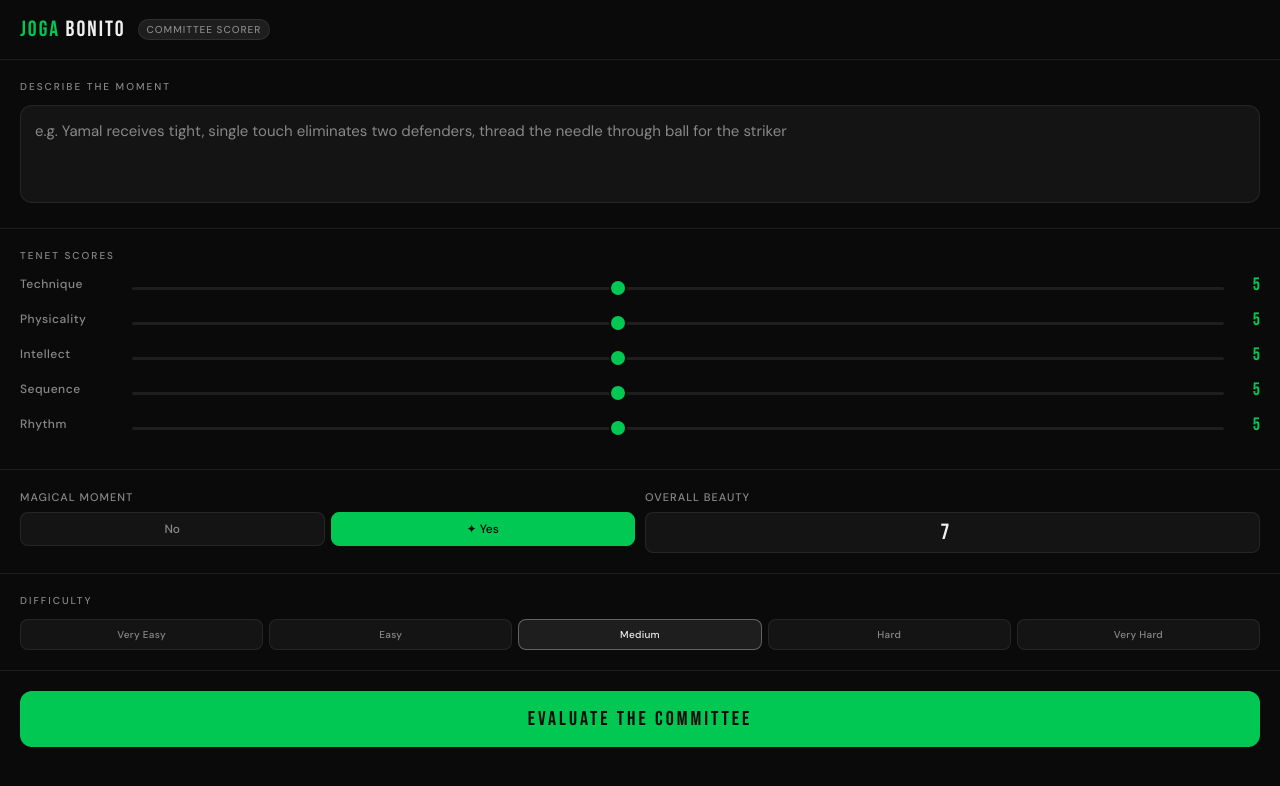
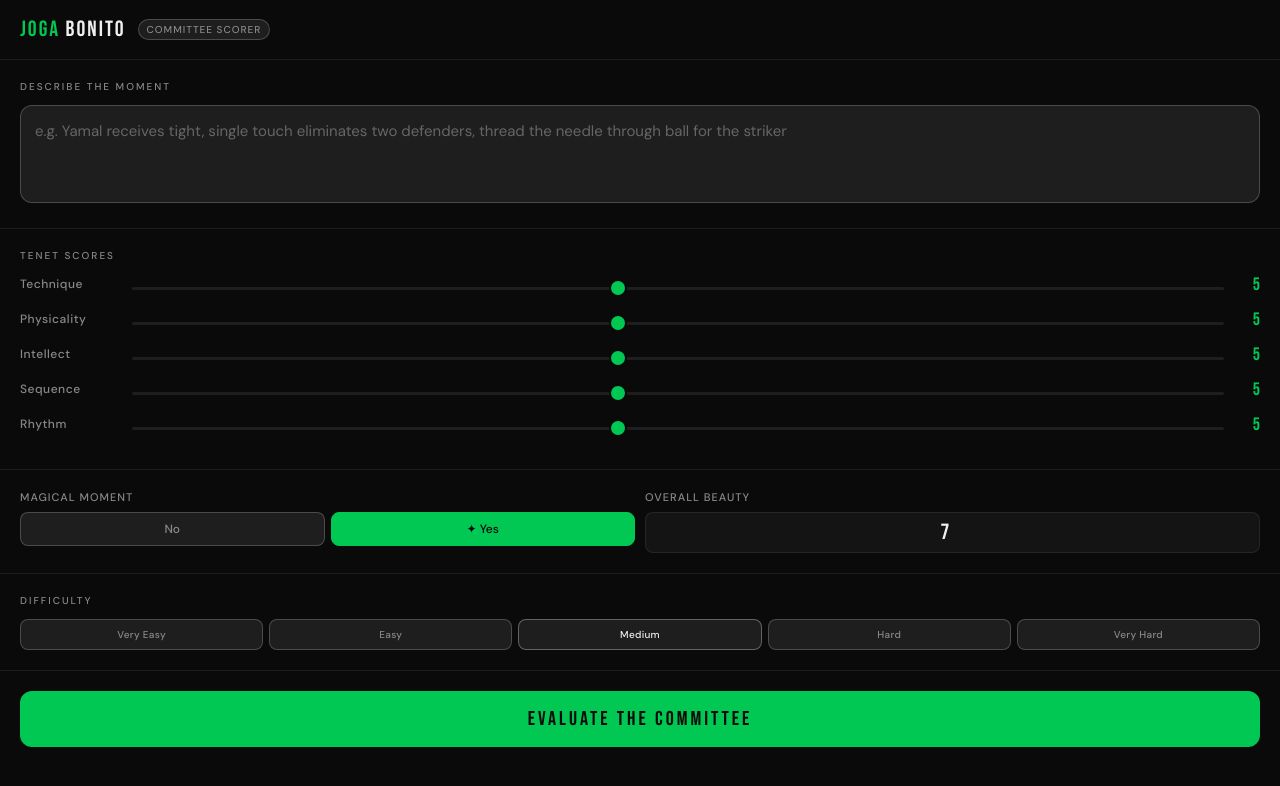
Before and after one commit to jpmarques11/JogaBonito_Personas, a plain HTML site: page index.html in a window 1280 px wide. Drawn offline with Linux system fonts and the light colour scheme.

Commit message:
Update index.html

```diff
--- a/index.html
+++ b/index.html
@@ -55,7 +55,7 @@
     font-size: 10px;
     font-weight: 500;
     background: var(--surface2);
-    border: 1px solid var(--border);
+    border: 1px solid rgba(255,255,255,0.2);
     color: var(--muted);
     padding: 3px 8px;
     border-radius: 20px;
@@ -79,8 +79,8 @@
 
   textarea {
     width: 100%;
-    background: var(--surface);
-    border: 1px solid var(--border);
+    background: #1e1e1e;
+    border: 1px solid rgba(255,255,255,0.2);
     border-radius: var(--radius);
     color: var(--text);
     font-family: 'DM Sans', sans-serif;
@@ -93,7 +93,7 @@
   }
 
   textarea:focus { border-color: var(--green); }
-  textarea::placeholder { color: var(--muted); }
+  textarea::placeholder { color: #666; }
 
   .tenet-row {
     display: flex;
@@ -169,8 +169,8 @@
 
   .toggle-btn {
     flex: 1;
-    background: var(--surface);
-    border: 1px solid var(--border);
+    background: #1e1e1e;
+    border: 1px solid rgba(255,255,255,0.2);
     border-radius: 8px;
     color: var(--muted);
     font-family: 'DM Sans', sans-serif;
@@ -269,8 +269,8 @@
   }
 
   .persona-card {
-    background: var(--surface);
-    border: 1px solid var(--border);
+    background: #1e1e1e;
+    border: 1px solid rgba(255,255,255,0.2);
     border-radius: var(--radius);
     padding: 14px;
     margin-bottom: 10px;
@@ -374,7 +374,7 @@
   .reset-btn {
     width: 100%;
     background: transparent;
-    border: 1px solid var(--border);
+    border: 1px solid rgba(255,255,255,0.2);
     border-radius: var(--radius);
     color: var(--muted);
     font-family: 'DM Sans', sans-serif;
@@ -395,8 +395,8 @@
 
   .diff-btn {
     flex: 1;
-    background: var(--surface);
-    border: 1px solid var(--border);
+    background: #1e1e1e;
+    border: 1px solid rgba(255,255,255,0.2);
     border-radius: 8px;
     color: var(--muted);
     font-family: 'DM Sans', sans-serif;
@@ -669,7 +669,7 @@
 Verdicts must be 20-35 words. First person. Vivid. Opinionated. Reference the specific moment described. Each voice must be clearly distinct from the others.`;
 
   try {
-    const response = await fetch('https://api.anthropic.com/v1/messages', {
+    const response = await fetch('/api/score', {
       method: 'POST',
       headers: { 'Content-Type': 'application/json' },
       body: JSON.stringify({
```
